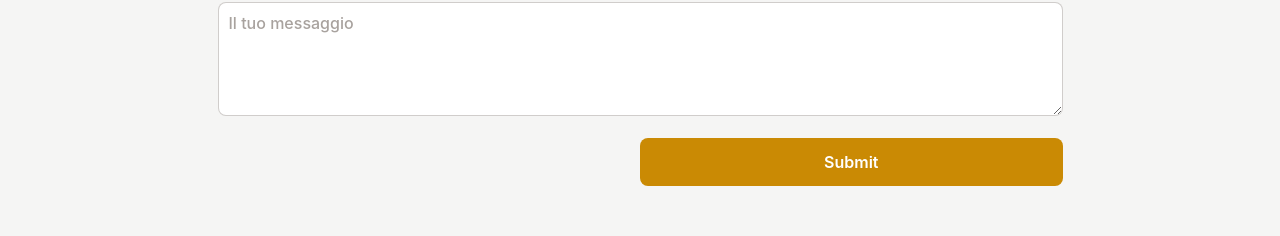
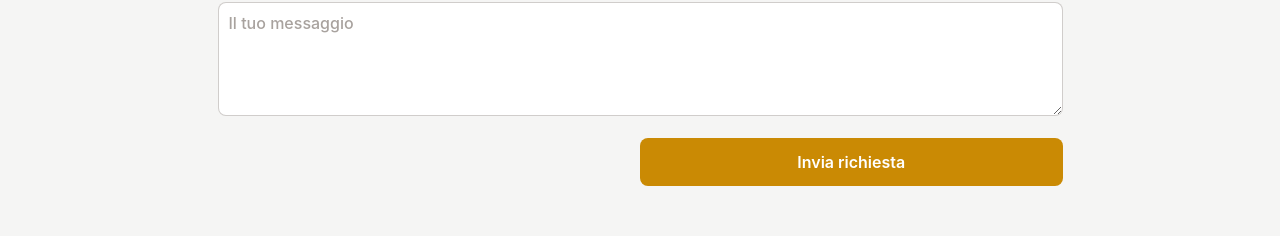
Before and after one commit to emanuelefavero/edil-2-esse, a Next.js app: page / in a window 1280 px wide. Shown: the part 2444-2680 px from the top of the page. Built offline with nearby package versions, Linux system fonts and the light colour scheme; no server answers.

Commit message:
update submit button name

```diff
--- a/components/EstimateForm.tsx
+++ b/components/EstimateForm.tsx
@@ -86,7 +86,7 @@ export default function Component() {
             type='submit'
             className='w-full md:w-1/2 p-3 bg-yellow-600 text-white rounded-lg hover:bg-yellow-500'
           >
-            Submit
+            Invia richiesta
           </button>
         </div>
       </form>
```
